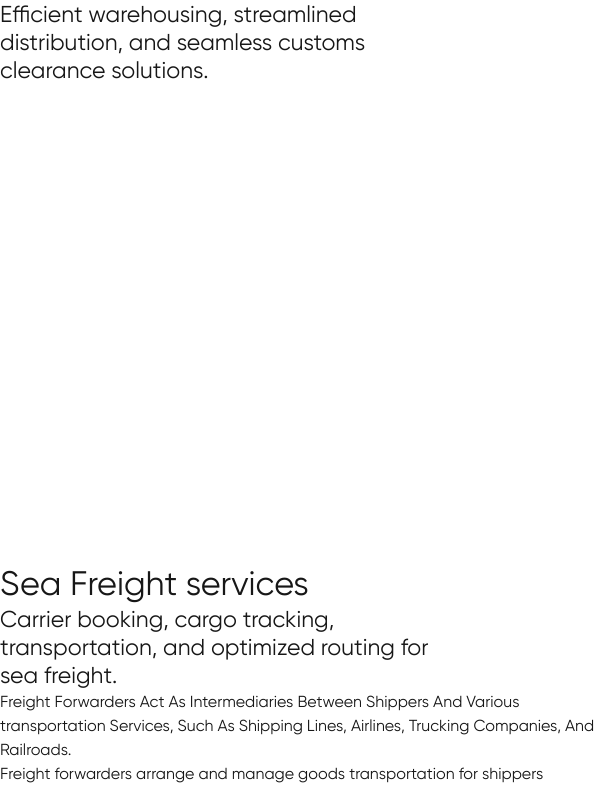
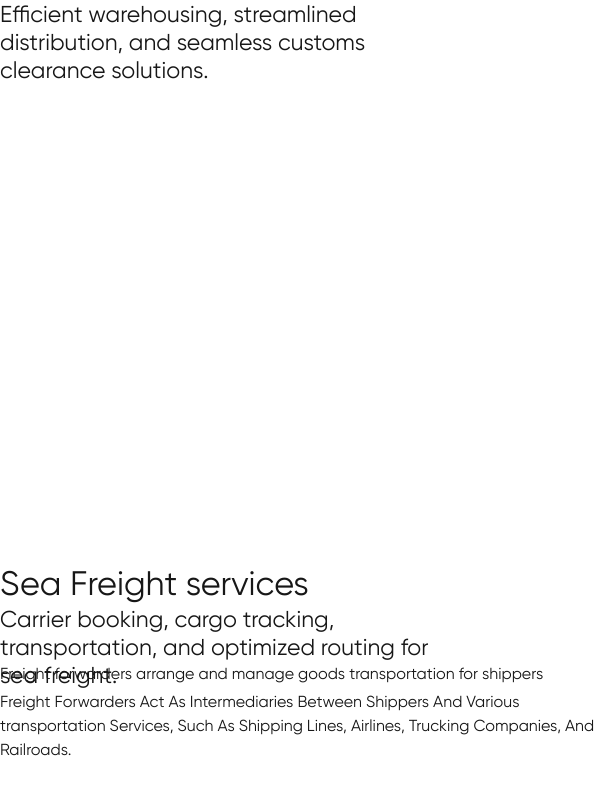
Before and after one commit to nshkarshpandey/Global-Freight, a Next.js app in the folder global_freight/: page /home in a window 600 px wide. Shown: the part 1869-2656 px from the top of the page. Built offline with nearby package versions, Linux system fonts and the light colour scheme.

Commit message:
freight txt section added-2

```diff
--- a/global_freight/src/app/globals.css
+++ b/global_freight/src/app/globals.css
@@ -63,10 +63,7 @@ body {
   font-weight: 400 !important;
 }
 
-.fri-txt-1{
-  /* line-height: normal;
-  top: 10%; */
-}
+
 
 /* Extra small devices (phones, 575px and down) */
 @media only screen and (max-width: 575px) {
@@ -105,6 +102,11 @@ body {
         width: 50%;
         left: 55%;
       }
+
+            .fri-txt-2 {
+              position: relative;
+              top: -154px;
+            }
 }
 
 /* Small devices (portrait tablets and large phones, 576px and up) */
@@ -146,11 +148,21 @@ body {
               height: 12rem;
               /* Adjust height for small screens */
             }
+    .serv-line {
+      width: 65%;
+      left: 36%;
+    }
 
-                             .serv-line {
-                              width: 65%;
-                                left: 36%;
-                             }
+        .fri-txt-1 {
+
+        }
+
+      .fri-txt-2 {
+        position: relative;
+          top: -100px;
+      }
+
+
 }
 
 /* Medium devices (landscape tablets, 768px and up) */
--- a/global_freight/src/components/freight.tsx
+++ b/global_freight/src/components/freight.tsx
@@ -8,8 +8,8 @@ export default function Freight() {
            Freight Forwarders Act As Intermediaries Between Shippers And Various transportation Services, Such As Shipping Lines, Airlines, Trucking Companies, And Railroads.
         </p>
       </div>
-      <div className="w-full md:w-1/2 p-4">
-        <p className="text-3xl font-bold text-gray-800 mb-4">
+      <div className="w-full md:w-1/2 p-4 relative fri-txt-2">
+        <p className="text-3xl font-bold text-gray-800 mb-4 ">
           Freight forwarders arrange and manage goods <span className='text-[#ec7620]'>transportation</span> for shippers
         </p>
       </div>
```
